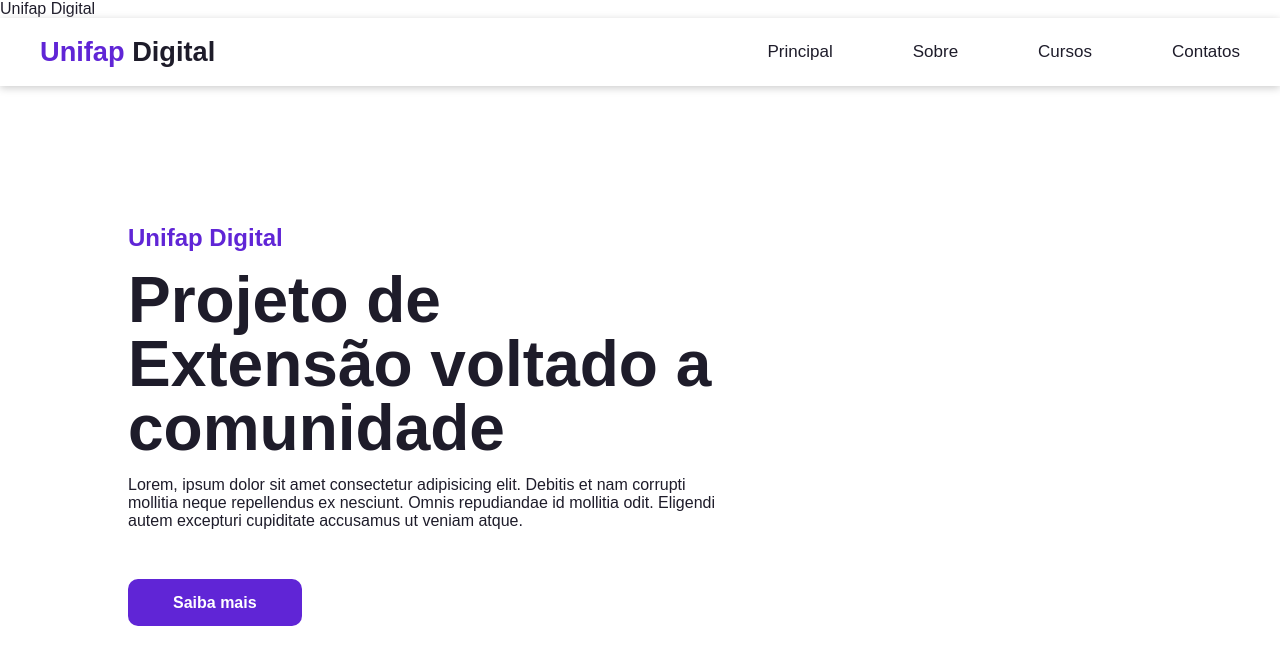
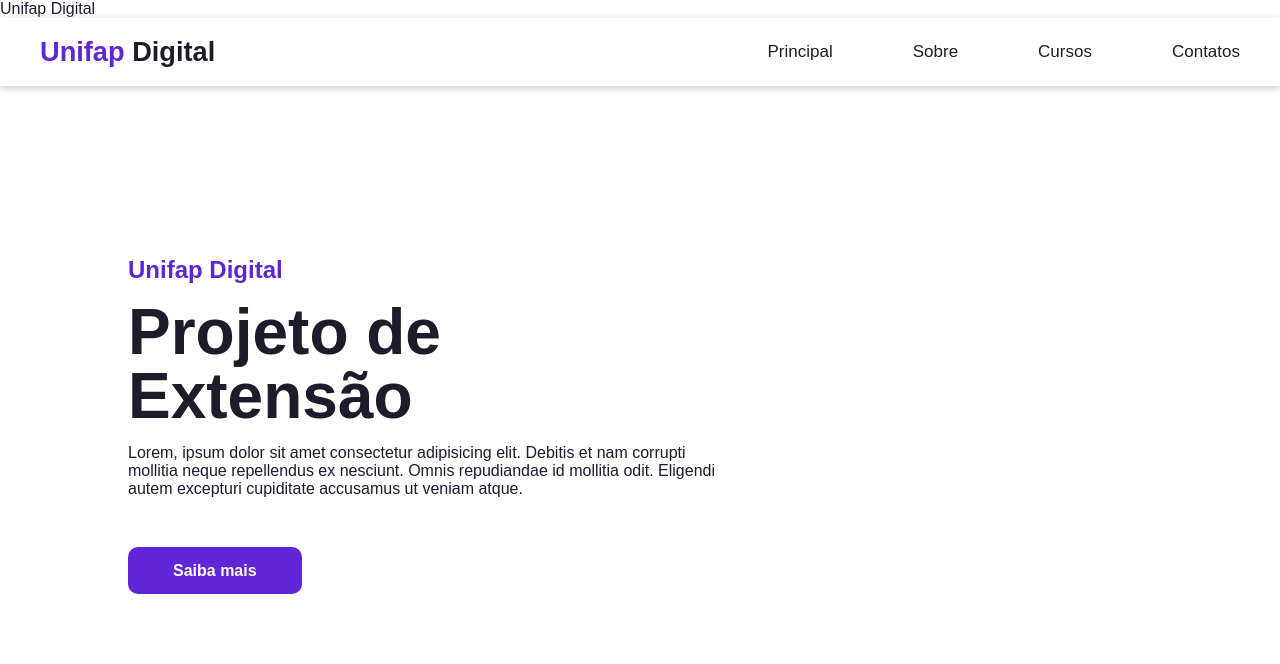
Before and after one commit to gagabs2024/ProjetoFinal, a plain HTML site: page index.html in a window 1280 px wide. Drawn offline with Linux system fonts and the light colour scheme.

Commit message:
Update index.html

```diff
--- a/index.html
+++ b/index.html
@@ -27,7 +27,7 @@
         <section class="home">
             <div class="home-text">
                 <h4 class="text-h4">Unifap Digital</h4>
-                <h1 class="text-h1">Projeto de Extensão voltado a comunidade</h1>
+                <h1 class="text-h1">Projeto de Extensão</h1>
                 <p> Lorem, ipsum dolor sit amet consectetur adipisicing elit. Debitis et nam corrupti mollitia neque repellendus ex nesciunt. Omnis repudiandae id mollitia odit. Eligendi autem excepturi cupiditate accusamus ut veniam atque.</p>
             <a href="#" class="home-btn">Saiba mais</a>
             </div>
```
